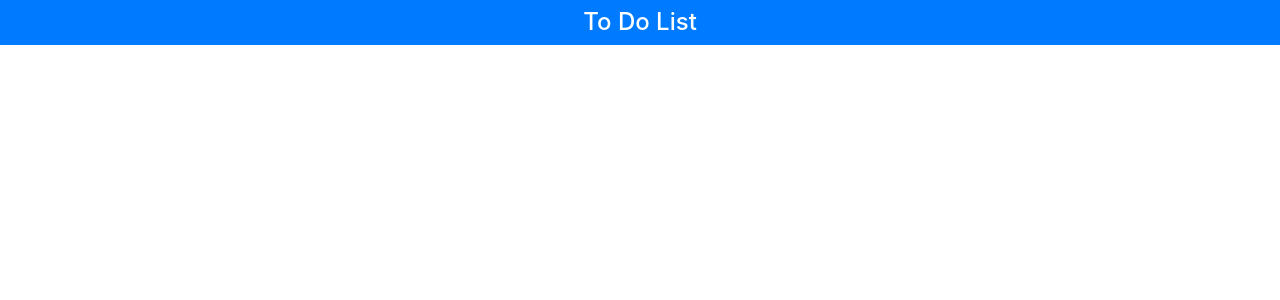
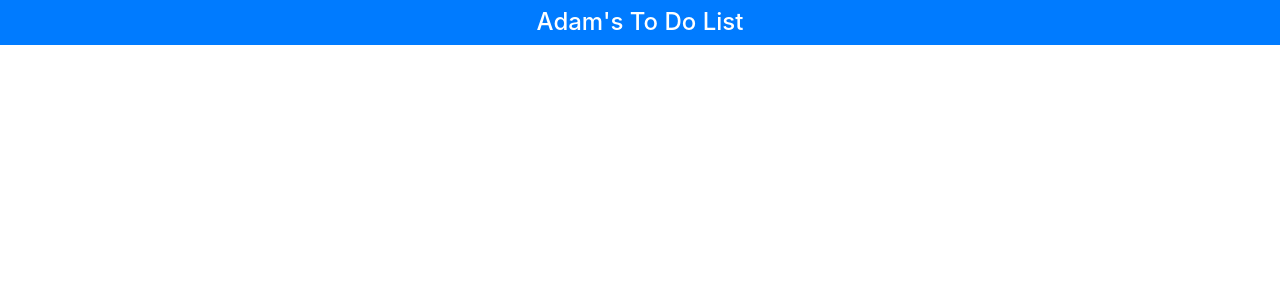
Before and after one commit to carlhinderer/react-intro, a React (Create React App) app in the folder todo/: page / in a window 1280 px wide. Shown: the top 300 px of the page. Built offline with nearby package versions, Linux system fonts and the light colour scheme.

Commit message:
Added example of retaining state data in component.

```diff
--- a/todo/src/App.js
+++ b/todo/src/App.js
@@ -3,11 +3,19 @@ import logo from './logo.svg';
 import './App.css';
 
 export default class App extends Component {
+
+    constructor(props) {
+        super(props);
+        this.state = {
+            userName: "Adam"
+        }
+    }
+
     render() {
         return (
             <div>
                 <h4 className="bg-primary text-white text-center p-2">
-                    To Do List
+                    { this.state.userName }'s To Do List
                 </h4>
             </div>
         )
```
Also changed, not shown: 1 other file (tests, documents, lock files or other folders).
